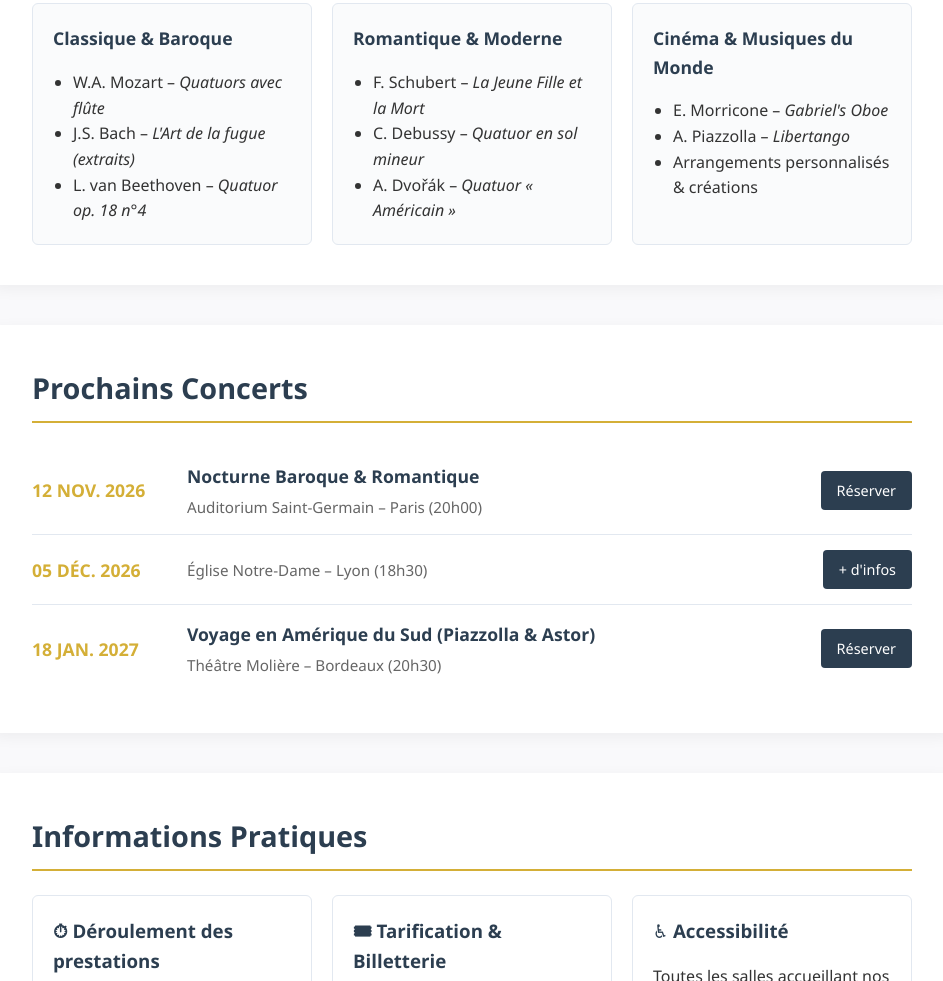
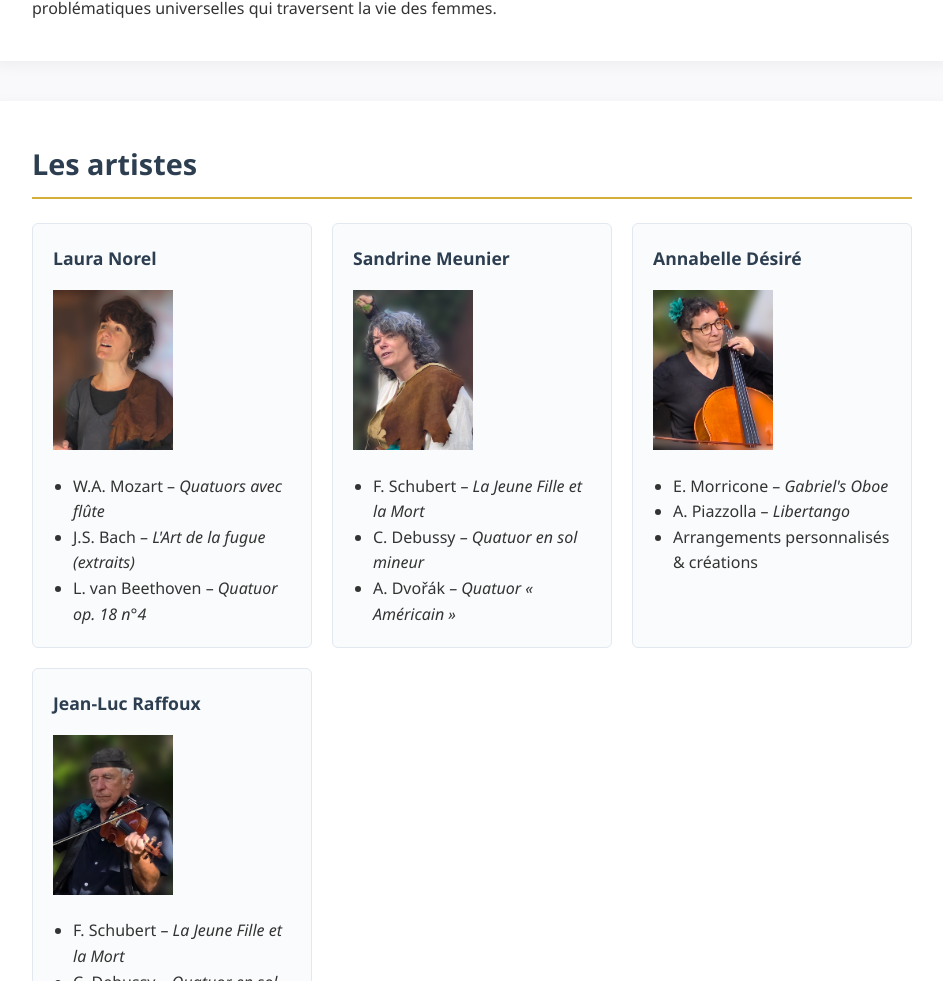
Before and after one commit to petiteszelles/site, a plain HTML site: page index.html in a window 1280 px wide. Shown: the part 1819-2800 px from the top of the page, without its empty margins (168-1111 px from the left). Drawn offline with Linux system fonts and the light colour scheme.

Commit message:
Add files via upload

```diff
--- a/index.html
+++ b/index.html
@@ -426,7 +426,7 @@
         }
 
         /* Media Queries pour le Responsive */
-        @media (max-width: 768px) {
+        @media (max-width : 920px ){
             .menu-toggle {
                 display: block;
             }
@@ -469,8 +469,9 @@
                     <li><a href="#accueil">Accueil</a></li>
                     <li><a href="#about">À propos</a></li>
                     <li><a href="#repertoire">Répertoire</a></li>
+					<li><a href="#artistes">Artistes</a></li>
                     <li><a href="#concerts">Concerts</a></li>
-                    <li><a href="#infos">Infos</a></li>
+				    <li><a href="#infos">Infos</a></li>
                     <li><a href="#videos">Vidéos</a></li>
                     <li><a href="#organisateur">Organisateur</a></li>
                 </ul>
@@ -492,7 +493,9 @@
             <p>Des voix de femmes qui traversent les frontières et font vibrer le monde.
               Le quatuor tisse un univers acoustique vibrant où la polyphonie et la corde se répondent avec finesse et sensibilité.
           <p> Deux chanteuses aux harmonies vocales puissantes et sensibles dialoguent avec le violoncelle, le violon, le banjo, le ukulélé ou la guitare pour un voyage à travers les continents, au fil de chants de femmes d’hier et d’aujourd’hui.&nbsp;</p>
-            <p>&nbsp; <strong><em><h1>"Des femmes chantent les femmes"</h1> : un concert intimiste et généreux,  un pont entre les cultures, un hommage aux histoires partagées où chaque chanson devient une voix, une histoire, un voyage.</em></strong></p>
+            <p>&nbsp; </p>
+            <h3>"Des femmes chantent les femmes"</h3>
+<strong><em><h3>"Des femmes chantent les femmes"</h3>  Un concert intimiste et généreux,  un pont entre les cultures, un hommage aux histoires partagées où chaque chanson devient une voix, une histoire, un voyage.</em></strong></p>
             <p>
           <p>&nbsp;</p>
         </section>
@@ -517,9 +520,17 @@
 			Du chant de travail ancestral aux berceuses transmises de génération en génération,
 «<strong> Les petites z’elles</strong> » explore le quotidien, les joies et les luttes des femmes à travers le monde et les époques. Mères, filles, ouvrières ou voyageuses : le groupe donne la voix à ces destins croisés venus de tous les continents. <br>
 Sans dogme ni posture radicale, le projet pose un regard tendre, poétique et profondément humain sur les problématiques universelles qui traversent la vie des femmes.
+
+        </section>
+
+	 <!-- Section artistes -->
+        <section class="section" id="repertoire">
+            <h2>Les artistes</h2>
+
           <div class="repertoire-grid">
                 <div class="repertoire-card">
-                    <h3>Classique & Baroque</h3>
+                    <h3>Laura Norel</h3>
+					<img src="images/laura.jpg" width="120" height="160" alt=""/>
                     <ul>
                         <li>W.A. Mozart – <em>Quatuors avec flûte</em></li>
                         <li>J.S. Bach – <em>L'Art de la fugue (extraits)</em></li>
@@ -527,7 +538,8 @@ Sans dogme ni posture radicale, le projet pose un regard tendre, poétique et pr
                     </ul>
                 </div>
                 <div class="repertoire-card">
-                    <h3>Romantique & Moderne</h3>
+                    <h3>Sandrine Meunier</h3>
+					<img src="images/sandrine.jpg" width="120" height="160" alt=""/>
                     <ul>
                         <li>F. Schubert – <em>La Jeune Fille et la Mort</em></li>
                         <li>C. Debussy – <em>Quatuor en sol mineur</em></li>
@@ -535,14 +547,25 @@ Sans dogme ni posture radicale, le projet pose un regard tendre, poétique et pr
                     </ul>
                 </div>
                 <div class="repertoire-card">
-                    <h3>Cinéma & Musiques du Monde</h3>
-                    <ul>
-                        <li>E. Morricone – <em>Gabriel's Oboe</em></li>
+                    <h3>Annabelle Désiré</h3>
+
+                    <img src="images/anna.jpg" width="120" height="160" alt=""/>
+<ul>
+          <li>E. Morricone – <em>Gabriel's Oboe</em></li>
                         <li>A. Piazzolla – <em>Libertango</em></li>
                         <li>Arrangements personnalisés & créations</li>
                     </ul>
                 </div>
-            </div>
+			  <div class="repertoire-card">
+                    <h3>Jean-Luc Raffoux</h3>
+				  <img src="images/jl.jpg" width="120" height="160" alt=""/>
+                    <ul>
+                        <li>F. Schubert – <em>La Jeune Fille et la Mort</em></li>
+                        <li>C. Debussy – <em>Quatuor en sol mineur</em></li>
+                        <li>A. Dvořák – <em>Quatuor « Américain »</em></li>
+                    </ul>
+                </div>
+          </div>
         </section>
 
         <!-- Section Concerts -->
@@ -647,7 +670,7 @@ Sans dogme ni posture radicale, le projet pose un regard tendre, poétique et pr
 </form>
         </section>
 
-    </div>
+</div>
 
 
     <!-- Footer -->
```
